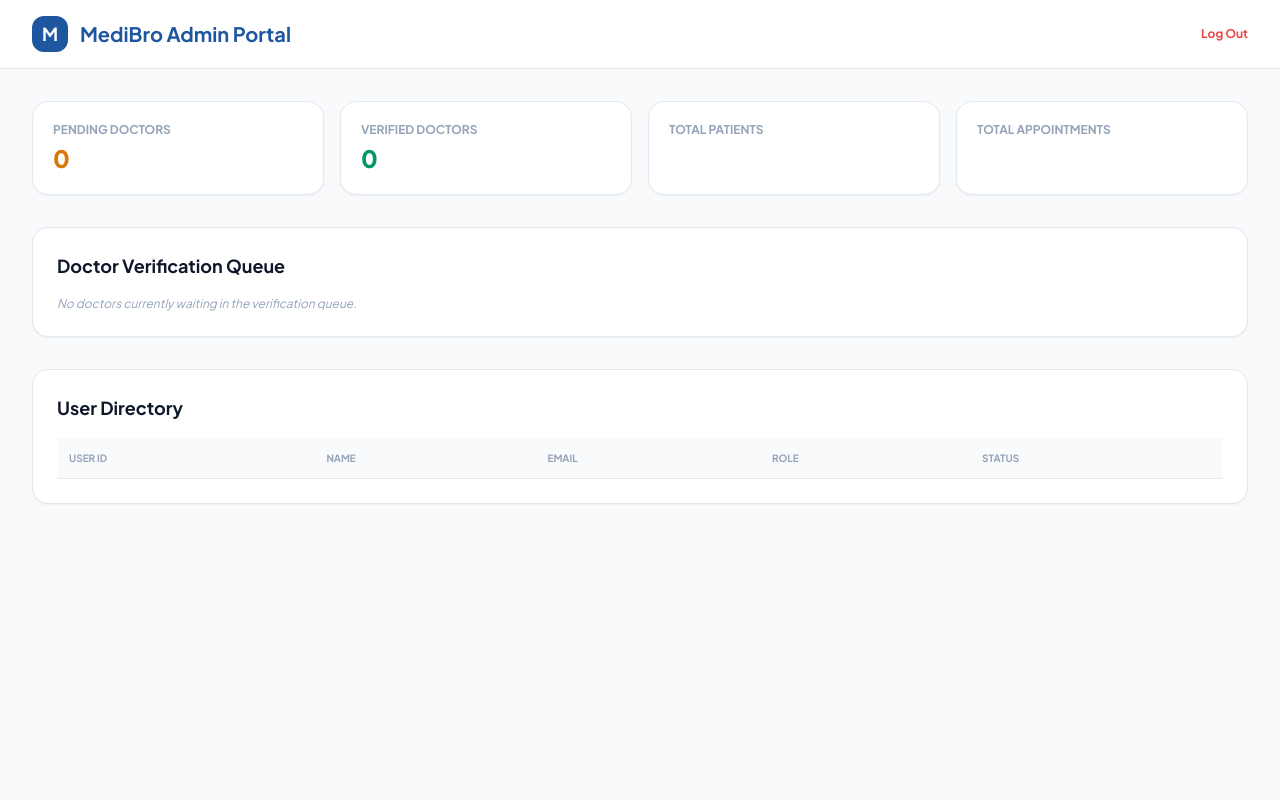
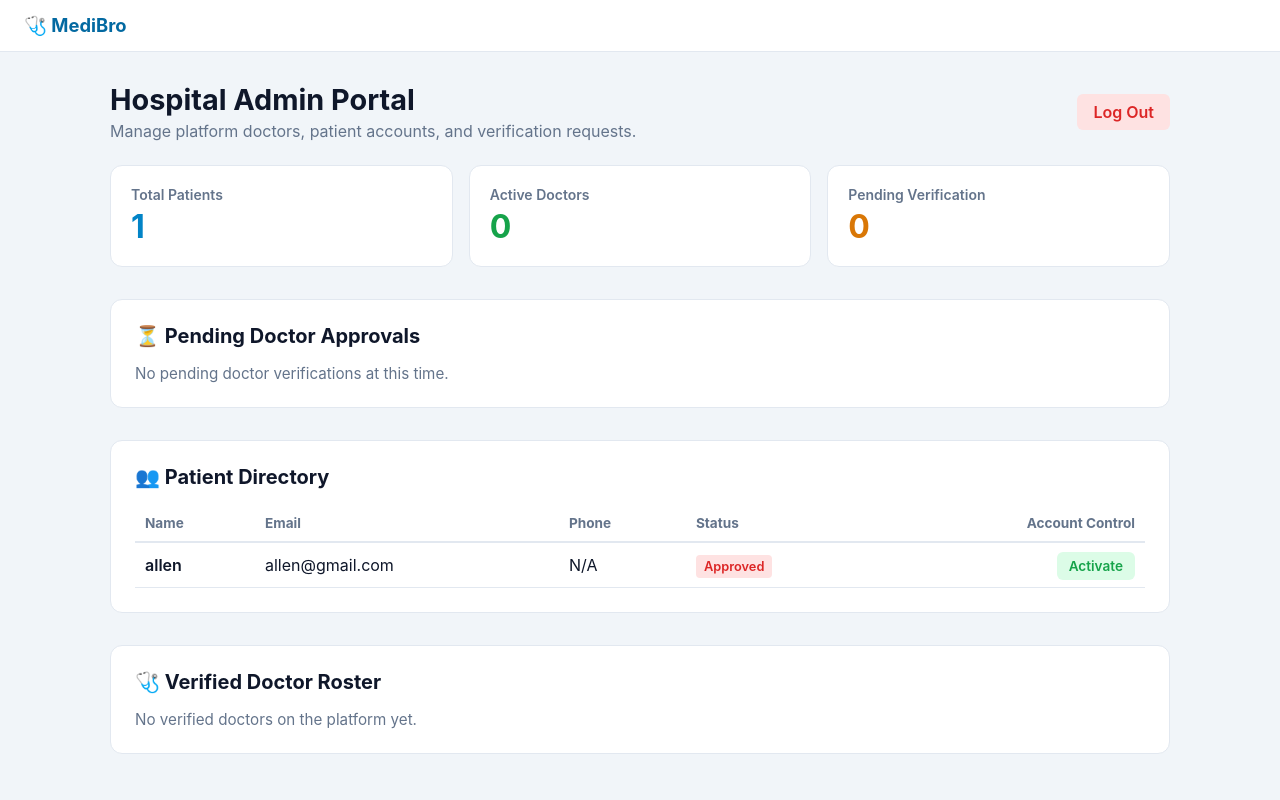
Before and after one commit to dsgm45/medibro, a Flask app: page /admin in a window 1280 px wide. Run offline with Flask 3, Linux system fonts and the light colour scheme; a user stored in the database is signed in; data comes from the database, SQL or seed files in the repository; lists and menus that the app fills with data are empty; some libraries are stand-ins or nearby versions.

Commit message:
Add analytics dashboard cards and patient account controls to admin portal

```diff
--- a/app.py
+++ b/app.py
@@ -4,6 +4,7 @@ from datetime import datetime
 from functools import wraps
 from flask import Flask, render_template, request, redirect, url_for, flash, session
 from flask_sqlalchemy import SQLAlchemy
+from sqlalchemy import text
 from werkzeug.security import generate_password_hash, check_password_hash
 
 app = Flask(__name__)
@@ -84,8 +85,8 @@ def login():
                 if user.status == 'pending':
                     flash('Your doctor account is pending verification by hospital admin.', 'error')
                     return redirect(url_for('login'))
-                if user.status == 'rejected':
-                    flash('Your account application was rejected.', 'error')
+                if user.status in ['rejected', 'suspended']:
+                    flash('Your account has been suspended or rejected. Please contact support.', 'error')
                     return redirect(url_for('login'))
 
                 session['user_id'] = user.id
@@ -94,7 +95,6 @@ def login():
                 session['full_name'] = user.full_name
                 flash(f'Welcome back, {user.full_name}!', 'success')
 
-                # Redirect based on role
                 if user.role in ['hospital', 'admin']:
                     return redirect(url_for('admin_dashboard'))
                 return redirect(url_for('index'))
@@ -111,7 +111,21 @@ def login():
 def admin_dashboard():
     pending_doctors = User.query.filter_by(role='doctor', status='pending').all()
     approved_doctors = User.query.filter_by(role='doctor', status='approved').all()
-    return render_template('admin.html', pending_doctors=pending_doctors, approved_doctors=approved_doctors)
+    patients = User.query.filter_by(role='patient').all()
+
+    stats = {
+        'total_patients': len(patients),
+        'active_doctors': len(approved_doctors),
+        'pending_approvals': len(pending_doctors)
+    }
+
+    return render_template(
+        'admin.html',
+        pending_doctors=pending_doctors,
+        approved_doctors=approved_doctors,
+        patients=patients,
+        stats=stats
+    )
 
 @app.route('/admin/verify/<int:doctor_id>/<action>')
 @login_required
@@ -124,6 +138,25 @@ def verify_doctor(doctor_id, action):
     elif action == 'reject':
         doctor.status = 'rejected'
         flash(f'Doctor {doctor.full_name} rejected.', 'error')
+    db.session.commit()
+    return redirect(url_for('admin_dashboard'))
+
+@app.route('/admin/toggle-user/<int:user_id>')
+@login_required
+@role_required('hospital', 'admin')
+def toggle_user_status(user_id):
+    user = User.query.get_or_404(user_id)
+    if user.role in ['hospital', 'admin']:
+        flash('Cannot suspend system admin account.', 'error')
+        return redirect(url_for('admin_dashboard'))
+
+    if user.status == 'approved':
+        user.status = 'suspended'
+        flash(f'Account for {user.full_name} has been suspended.', 'error')
+    else:
+        user.status = 'approved'
+        flash(f'Account for {user.full_name} is now active.', 'success')
+
     db.session.commit()
     return redirect(url_for('admin_dashboard'))
 
--- a/templates/admin.html
+++ b/templates/admin.html
@@ -1,119 +1,141 @@
-<!DOCTYPE html>
-<html lang="en">
-<head>
-    <meta charset="UTF-8">
-    <meta name="viewport" content="width=device-width, initial-scale=1.0">
-    <title>MediBro Admin | Doctor Verification Portal</title>
-    <script src="https://cdn.tailwindcss.com"></script>
-    <link href="https://fonts.googleapis.com/css2?family=Plus+Jakarta+Sans:wght@400;500;600;700;800&display=swap" rel="stylesheet">
-    <style>
-        body { font-family: 'Plus Jakarta Sans', sans-serif; }
-    </style>
-</head>
-<body class="bg-[#f8fafc] text-slate-800 min-h-screen">
+{% extends "base.html" %}
+{% block title %}Admin Dashboard - MediBro{% endblock %}
+{% block content %}
+<div style="max-width: 1100px; margin: 30px auto; padding: 0 20px;">
+    <div style="display: flex; justify-content: space-between; align-items: center; margin-bottom: 24px;">
+        <div>
+            <h1 style="margin: 0; font-size: 1.8rem; color: var(--text-dark);">Hospital Admin Portal</h1>
+            <p style="margin: 4px 0 0 0; color: var(--text-sub);">Manage platform doctors, patient accounts, and verification requests.</p>
+        </div>
+        <a href="{{ url_for('logout') }}" style="padding: 8px 16px; background: var(--danger-light); color: var(--danger); font-weight: 600; text-decoration: none; border-radius: 6px;">Log Out</a>
+    </div>
 
-    <header class="bg-white border-b border-slate-200 px-8 py-4 flex justify-between items-center sticky top-0 z-50">
-        <div class="flex items-center space-x-3">
-            <div class="w-9 h-9 rounded-xl bg-[#1e56a0] text-white flex items-center justify-center font-bold text-lg">M</div>
-            <span class="text-xl font-bold text-[#1e56a0]">MediBro Admin Portal</span>
+    <!-- Analytics Stats Cards -->
+    <div style="display: grid; grid-template-columns: repeat(auto-fit, minmax(240px, 1fr)); gap: 16px; margin-bottom: 32px;">
+        <div style="background: var(--surface); border: 1px solid var(--border); padding: 20px; border-radius: var(--radius);">
+            <div style="color: var(--text-sub); font-size: 0.875rem; font-weight: 600;">Total Patients</div>
+            <div style="font-size: 2rem; font-weight: 700; color: var(--primary); margin-top: 4px;">{{ stats.total_patients }}</div>
         </div>
-        <a href="/logout" class="text-xs text-red-500 font-bold hover:underline">Log Out</a>
-    </header>
-
-    <main class="max-w-7xl mx-auto p-8 space-y-8">
-
-        <div class="grid grid-cols-1 sm:grid-cols-4 gap-4">
-            <div class="bg-white p-5 rounded-2xl border border-slate-200 shadow-sm">
-                <p class="text-xs text-slate-400 font-bold uppercase">Pending Doctors</p>
-                <p class="text-2xl font-black text-amber-600 mt-1">{{ pending_doctors|length }}</p>
+        <div style="background: var(--surface); border: 1px solid var(--border); padding: 20px; border-radius: var(--radius);">
+            <div style="color: var(--text-sub); font-size: 0.875rem; font-weight: 600;">Active Doctors</div>
+            <div style="font-size: 2rem; font-weight: 700; color: var(--success); margin-top: 4px;">{{ stats.active_doctors }}</div>
         </div>
-            <div class="bg-white p-5 rounded-2xl border border-slate-200 shadow-sm">
-                <p class="text-xs text-slate-400 font-bold uppercase">Verified Doctors</p>
-                <p class="text-2xl font-black text-emerald-600 mt-1">{{ verified_doctors|length }}</p>
-            </div>
-            <div class="bg-white p-5 rounded-2xl border border-slate-200 shadow-sm">
-                <p class="text-xs text-slate-400 font-bold uppercase">Total Patients</p>
-                <p class="text-2xl font-black text-[#1e56a0] mt-1">{{ total_patients }}</p>
-            </div>
-            <div class="bg-white p-5 rounded-2xl border border-slate-200 shadow-sm">
-                <p class="text-xs text-slate-400 font-bold uppercase">Total Appointments</p>
-                <p class="text-2xl font-black text-purple-600 mt-1">{{ total_appointments }}</p>
+        <div style="background: var(--surface); border: 1px solid var(--border); padding: 20px; border-radius: var(--radius);">
+            <div style="color: var(--text-sub); font-size: 0.875rem; font-weight: 600;">Pending Verification</div>
+            <div style="font-size: 2rem; font-weight: 700; color: var(--warning); margin-top: 4px;">{{ stats.pending_approvals }}</div>
         </div>
     </div>
 
-        <div class="bg-white p-6 rounded-2xl border border-slate-200 shadow-sm space-y-4">
-            <h2 class="text-lg font-bold text-slate-900">Doctor Verification Queue</h2>
-
+    <!-- Section 1: Pending Doctor Approvals -->
+    <div style="background: var(--surface); border: 1px solid var(--border); border-radius: var(--radius); padding: 24px; margin-bottom: 32px;">
+        <h2 style="font-size: 1.25rem; margin-top: 0; margin-bottom: 16px;">⏳ Pending Doctor Approvals</h2>
         {% if pending_doctors %}
-            <div class="overflow-x-auto">
-                <table class="w-full text-left text-xs text-slate-600">
-                    <thead class="bg-slate-50 uppercase text-[10px] text-slate-400 border-b">
-                        <tr>
-                            <th class="p-3">Doctor Name</th>
-                            <th class="p-3">Email</th>
-                            <th class="p-3">Specialty</th>
-                            <th class="p-3">Status</th>
-                            <th class="p-3 text-right">Actions</th>
+        <table style="width: 100%; border-collapse: collapse; text-align: left;">
+            <thead>
+                <tr style="border-bottom: 2px solid var(--border); color: var(--text-sub); font-size: 0.85rem;">
+                    <th style="padding: 10px;">Name</th>
+                    <th style="padding: 10px;">Email</th>
+                    <th style="padding: 10px;">Specialty</th>
+                    <th style="padding: 10px;">Phone</th>
+                    <th style="padding: 10px; text-align: right;">Actions</th>
                 </tr>
             </thead>
-                    <tbody class="divide-y divide-slate-100">
+            <tbody>
                 {% for doc in pending_doctors %}
-                        <tr>
-                            <td class="p-3 font-bold text-slate-900">Dr. {{ doc.full_name }}</td>
-                            <td class="p-3">{{ doc.email }}</td>
-                            <td class="p-3">{{ doc.specialty or 'General Physician' }}</td>
-                            <td class="p-3"><span class="bg-amber-100 text-amber-700 px-2 py-0.5 rounded font-bold">{{ doc.status }}</span></td>
-                            <td class="p-3 text-right space-x-2">
-                                <form action="/api/approve-doctor/{{ doc.id }}" method="POST" class="inline">
-                                    <button class="bg-emerald-600 hover:bg-emerald-700 text-white font-bold px-3 py-1 rounded-lg">Approve</button>
-                                </form>
-                                <form action="/api/reject-doctor/{{ doc.id }}" method="POST" class="inline">
-                                    <button class="bg-red-500 hover:bg-red-600 text-white font-bold px-3 py-1 rounded-lg">Reject</button>
-                                </form>
+                <tr style="border-bottom: 1px solid var(--border);">
+                    <td style="padding: 12px 10px; font-weight: 600;">Dr. {{ doc.full_name }}</td>
+                    <td style="padding: 12px 10px;">{{ doc.email }}</td>
+                    <td style="padding: 12px 10px;"><span style="background: var(--primary-light); color: var(--primary); padding: 4px 8px; border-radius: 4px; font-size: 0.85rem;">{{ doc.specialty or 'General' }}</span></td>
+                    <td style="padding: 12px 10px;">{{ doc.phone or 'N/A' }}</td>
+                    <td style="padding: 12px 10px; text-align: right;">
+                        <a href="{{ url_for('verify_doctor', doctor_id=doc.id, action='approve') }}" style="padding: 6px 12px; background: var(--success); color: white; border-radius: 6px; text-decoration: none; font-size: 0.85rem; margin-right: 6px; font-weight: 600;">Approve</a>
+                        <a href="{{ url_for('verify_doctor', doctor_id=doc.id, action='reject') }}" style="padding: 6px 12px; background: var(--danger); color: white; border-radius: 6px; text-decoration: none; font-size: 0.85rem; font-weight: 600;">Reject</a>
                     </td>
                 </tr>
                 {% endfor %}
             </tbody>
         </table>
-            </div>
         {% else %}
-            <p class="text-xs text-slate-400 italic">No doctors currently waiting in the verification queue.</p>
+        <p style="color: var(--text-sub); margin: 0; font-size: 0.95rem;">No pending doctor verifications at this time.</p>
         {% endif %}
     </div>
 
-        <div class="bg-white p-6 rounded-2xl border border-slate-200 shadow-sm space-y-4">
-            <h2 class="text-lg font-bold text-slate-900">User Directory</h2>
-            <div class="overflow-x-auto">
-                <table class="w-full text-left text-xs text-slate-600">
-                    <thead class="bg-slate-50 uppercase text-[10px] text-slate-400 border-b">
-                        <tr>
-                            <th class="p-3">User ID</th>
-                            <th class="p-3">Name</th>
-                            <th class="p-3">Email</th>
-                            <th class="p-3">Role</th>
-                            <th class="p-3">Status</th>
+    <!-- Section 2: Patient Directory & Controls -->
+    <div style="background: var(--surface); border: 1px solid var(--border); border-radius: var(--radius); padding: 24px; margin-bottom: 32px;">
+        <h2 style="font-size: 1.25rem; margin-top: 0; margin-bottom: 16px;">👥 Patient Directory</h2>
+        {% if patients %}
+        <table style="width: 100%; border-collapse: collapse; text-align: left;">
+            <thead>
+                <tr style="border-bottom: 2px solid var(--border); color: var(--text-sub); font-size: 0.85rem;">
+                    <th style="padding: 10px;">Name</th>
+                    <th style="padding: 10px;">Email</th>
+                    <th style="padding: 10px;">Phone</th>
+                    <th style="padding: 10px;">Status</th>
+                    <th style="padding: 10px; text-align: right;">Account Control</th>
                 </tr>
             </thead>
-                    <tbody class="divide-y divide-slate-100">
-                        {% for u in users %}
-                        <tr>
-                            <td class="p-3 font-mono">#MB-{{ u.id }}</td>
-                            <td class="p-3 font-bold text-slate-900">{{ u.full_name }}</td>
-                            <td class="p-3">{{ u.email }}</td>
-                            <td class="p-3 capitalize">{{ u.role }}</td>
-                            <td class="p-3">
-                                <span class="px-2 py-0.5 rounded font-bold text-[10px] {% if u.status == 'Approved' %}bg-emerald-100 text-emerald-700{% else %}bg-amber-100 text-amber-700{% endif %}">
-                                    {{ u.status }}
+            <tbody>
+                {% for p in patients %}
+                <tr style="border-bottom: 1px solid var(--border);">
+                    <td style="padding: 12px 10px; font-weight: 600;">{{ p.full_name }}</td>
+                    <td style="padding: 12px 10px;">{{ p.email }}</td>
+                    <td style="padding: 12px 10px;">{{ p.phone or 'N/A' }}</td>
+                    <td style="padding: 12px 10px;">
+                        <span style="background: {{ 'var(--success-light)' if p.status == 'approved' else 'var(--danger-light)' }}; color: {{ 'var(--success)' if p.status == 'approved' else 'var(--danger)' }}; padding: 4px 8px; border-radius: 4px; font-size: 0.8rem; font-weight: 600;">
+                            {{ p.status | capitalize }}
                         </span>
+                    </td>
+                    <td style="padding: 12px 10px; text-align: right;">
+                        <a href="{{ url_for('toggle_user_status', user_id=p.id) }}" style="padding: 6px 12px; background: {{ 'var(--danger-light)' if p.status == 'approved' else 'var(--success-light)' }}; color: {{ 'var(--danger)' if p.status == 'approved' else 'var(--success)' }}; border-radius: 6px; text-decoration: none; font-size: 0.85rem; font-weight: 600;">
+                            {{ 'Suspend' if p.status == 'approved' else 'Activate' }}
+                        </a>
                     </td>
                 </tr>
                 {% endfor %}
             </tbody>
         </table>
+        {% else %}
+        <p style="color: var(--text-sub); margin: 0; font-size: 0.95rem;">No registered patients yet.</p>
+        {% endif %}
+    </div>
+
+    <!-- Section 3: Verified Doctors Roster -->
+    <div style="background: var(--surface); border: 1px solid var(--border); border-radius: var(--radius); padding: 24px;">
+        <h2 style="font-size: 1.25rem; margin-top: 0; margin-bottom: 16px;">🩺 Verified Doctor Roster</h2>
+        {% if approved_doctors %}
+        <table style="width: 100%; border-collapse: collapse; text-align: left;">
+            <thead>
+                <tr style="border-bottom: 2px solid var(--border); color: var(--text-sub); font-size: 0.85rem;">
+                    <th style="padding: 10px;">Name</th>
+                    <th style="padding: 10px;">Email</th>
+                    <th style="padding: 10px;">Specialty</th>
+                    <th style="padding: 10px;">Status</th>
+                    <th style="padding: 10px; text-align: right;">Account Control</th>
+                </tr>
+            </thead>
+            <tbody>
+                {% for doc in approved_doctors %}
+                <tr style="border-bottom: 1px solid var(--border);">
+                    <td style="padding: 12px 10px; font-weight: 600;">Dr. {{ doc.full_name }}</td>
+                    <td style="padding: 12px 10px;">{{ doc.email }}</td>
+                    <td style="padding: 12px 10px;">{{ doc.specialty or 'General' }}</td>
+                    <td style="padding: 12px 10px;">
+                        <span style="background: var(--success-light); color: var(--success); padding: 4px 8px; border-radius: 4px; font-size: 0.8rem; font-weight: 600;">
+                            Active
+                        </span>
+                    </td>
+                    <td style="padding: 12px 10px; text-align: right;">
+                        <a href="{{ url_for('toggle_user_status', user_id=doc.id) }}" style="padding: 6px 12px; background: var(--danger-light); color: var(--danger); border-radius: 6px; text-decoration: none; font-size: 0.85rem; font-weight: 600;">
+                            Suspend
+                        </a>
+                    </td>
+                </tr>
+                {% endfor %}
+            </tbody>
+        </table>
+        {% else %}
+        <p style="color: var(--text-sub); margin: 0; font-size: 0.95rem;">No verified doctors on the platform yet.</p>
+        {% endif %}
     </div>
 </div>
-
-    </main>
-
-</body>
-</html>
+{% endblock %}
```
Lines whose indentation alone changed are shown as unchanged.
